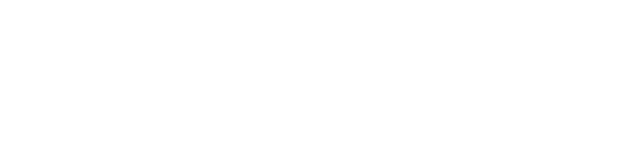
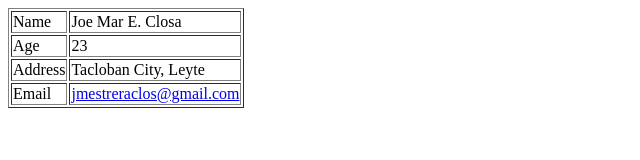
Before and after one commit to CarterSnich/lnu-app, a plain HTML site: page index.html in a window 1280 px wide. Shown: the whole page, without its empty margins (0-640 px from the left). Drawn offline with Linux system fonts and the light colour scheme.

Commit message:
added portfolio

```diff
--- a/index.html
+++ b/index.html
@@ -9,7 +9,24 @@
 </head>
 
 <body>
-
+    <table border="1">
+        <tr>
+            <td>Name</td>
+            <td>Joe Mar E. Closa</td>
+        </tr>
+        <tr>
+            <td>Age</td>
+            <td>23</td>
+        </tr>
+        <tr>
+            <td>Address</td>
+            <td>Tacloban City, Leyte</td>
+        </tr>
+        <tr>
+            <td>Email</td>
+            <td><a href="#">jmestreraclos@gmail.com</a></td>
+        </tr>
+    </table>
 </body>
 
 </html>
```
